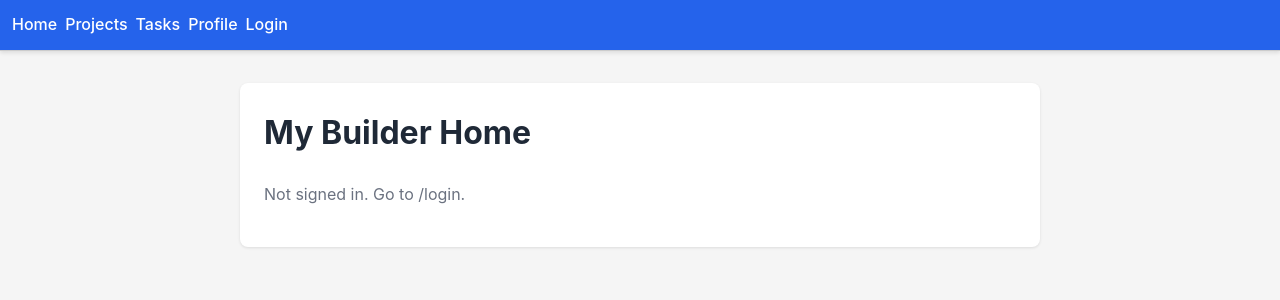
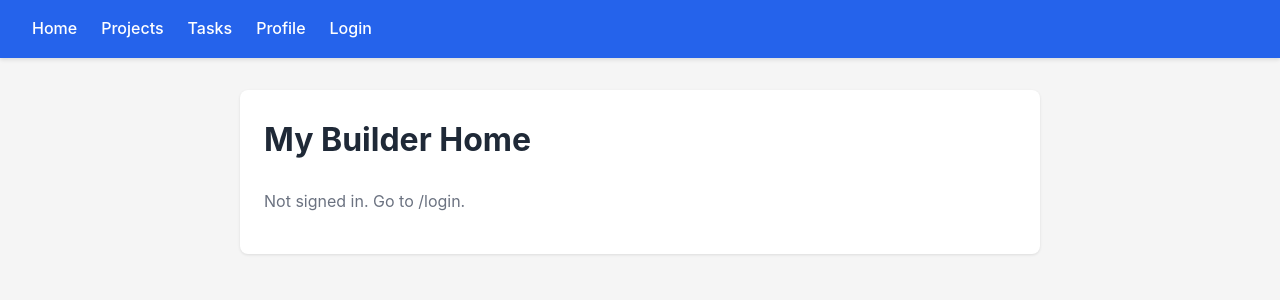
Before and after one commit to CoachBossTee/my-builder-app, a Next.js app: page / in a window 1280 px wide. Shown: the top 300 px of the page. Built offline with nearby package versions, Linux system fonts and the light colour scheme; no server answers.

Commit message:
Remove inline styles to let CSS apply

```diff
--- a/app/layout.tsx
+++ b/app/layout.tsx
@@ -16,19 +16,11 @@ export default function RootLayout({
     <html lang="en">
       <body>
         <SupabaseProvider>
-          <nav style={{ padding: 12, borderBottom: '1px solid #ccc' }}>
-            <Link href="/" style={{ marginRight: 8 }}>
-              Home
-            </Link>
-            <Link href="/dashboard" style={{ marginRight: 8 }}>
-              Projects
-            </Link>
-            <Link href="/tasks" style={{ marginRight: 8 }}>
-              Tasks
-            </Link>
-            <Link href="/profile" style={{ marginRight: 8 }}>
-              Profile
-            </Link>
+          <nav>
+            <Link href="/">Home</Link>
+            <Link href="/dashboard">Projects</Link>
+            <Link href="/tasks">Tasks</Link>
+            <Link href="/profile">Profile</Link>
             <Link href="/login">Login</Link>
           </nav>
           {children}
```
